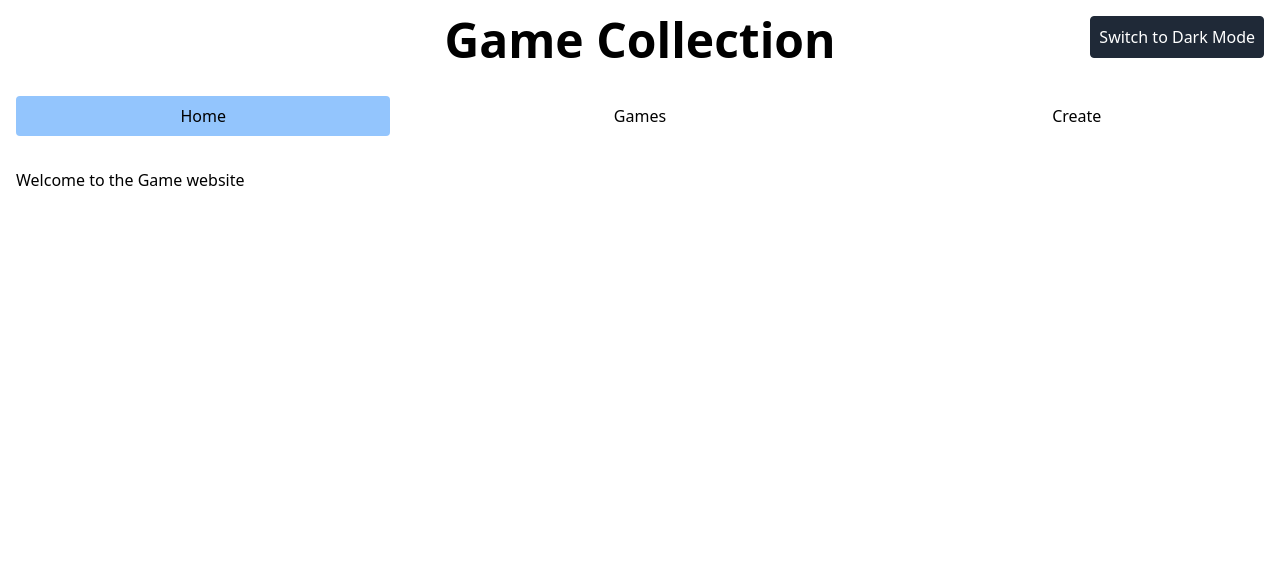
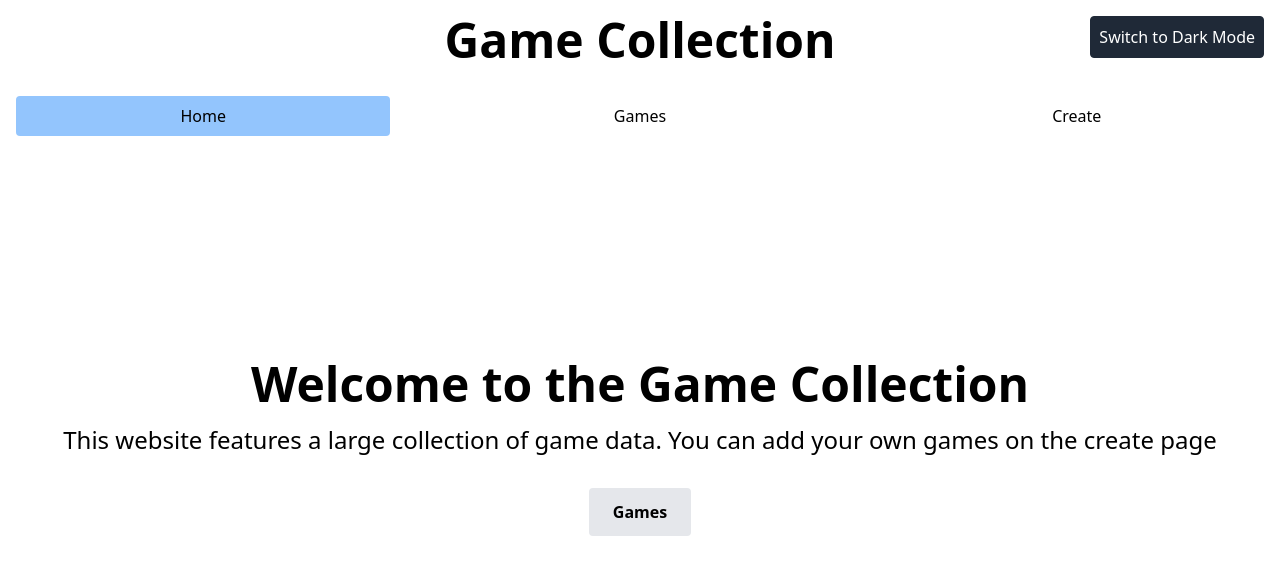
Before and after one commit to Mathijs-04/PRG6-Front-End, a React (Vite) app: page / in a window 1280 px wide. Shown: the top 574 px of the page. Built offline with nearby package versions, Linux system fonts and the light colour scheme.

Commit message:
Updated homepage

```diff
--- a/src/Home.jsx
+++ b/src/Home.jsx
@@ -1,6 +1,20 @@
+import { Link } from "react-router";
+import { useContext } from "react";
+import { ThemeContext } from "./ThemeContext.jsx";
+
 function Home() {
+    const { theme } = useContext(ThemeContext);
+
     return (
-      <h1>Welcome to the Game website</h1>
+        <div className={`min-h-screen flex flex-col items-center justify-start pt-48 ${theme === 'dark' ? 'bg-gray-800 text-white' : 'bg-white text-black'}`}>
+            <h1 className="text-5xl font-bold mb-4">Welcome to the Game Collection</h1>
+            <h2 className="text-2xl mb-8">This website features a large collection of game data. You can add your own games on the create page</h2>
+            <Link to={`/games`}>
+                <button className={`px-6 py-3 rounded font-semibold ${theme === 'dark' ? 'bg-gray-700 text-white border-white hover:bg-gray-600' : 'bg-gray-200 text-black border-black hover:bg-gray-300'}`}>
+                    Games
+                </button>
+            </Link>
+        </div>
     );
 }
 
```
